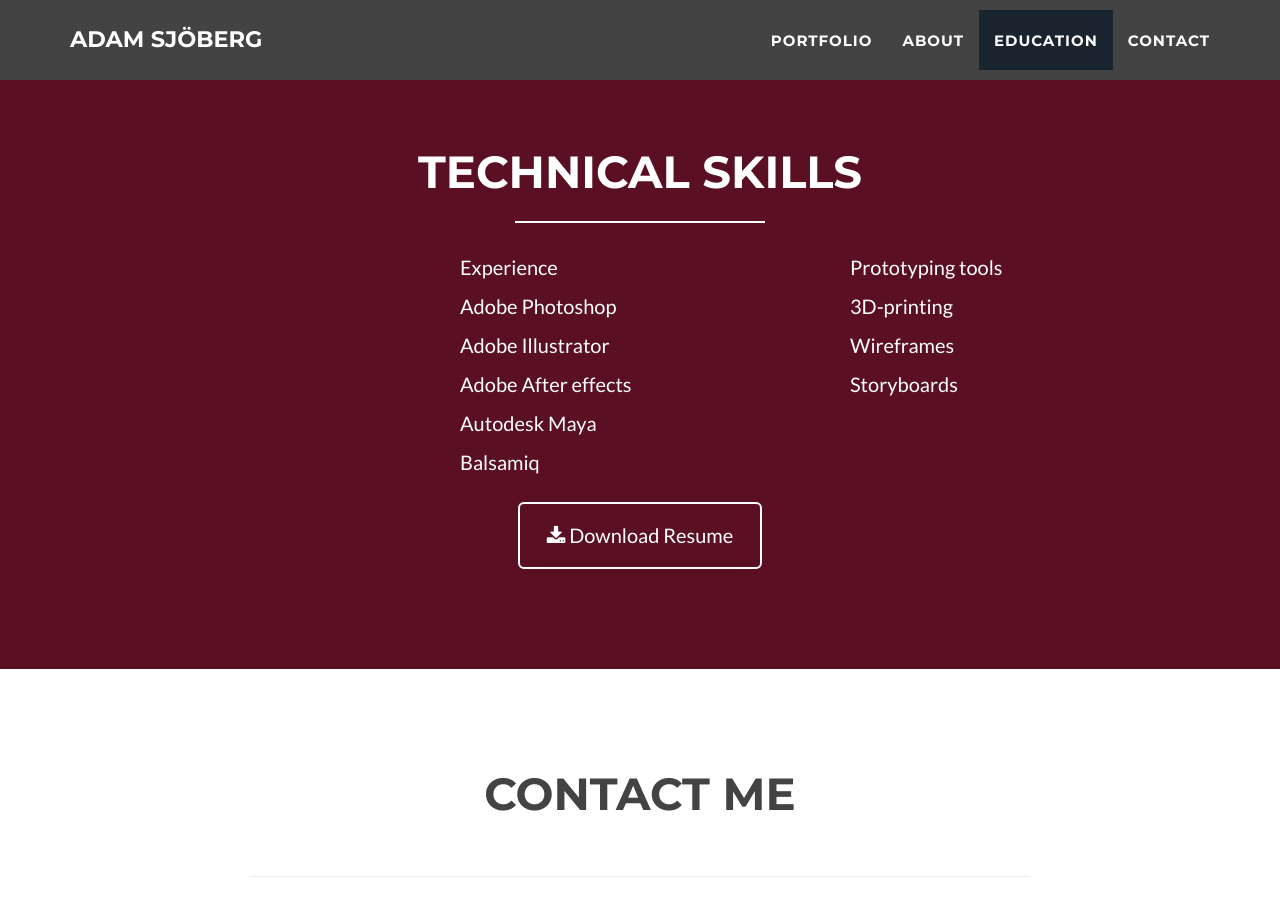
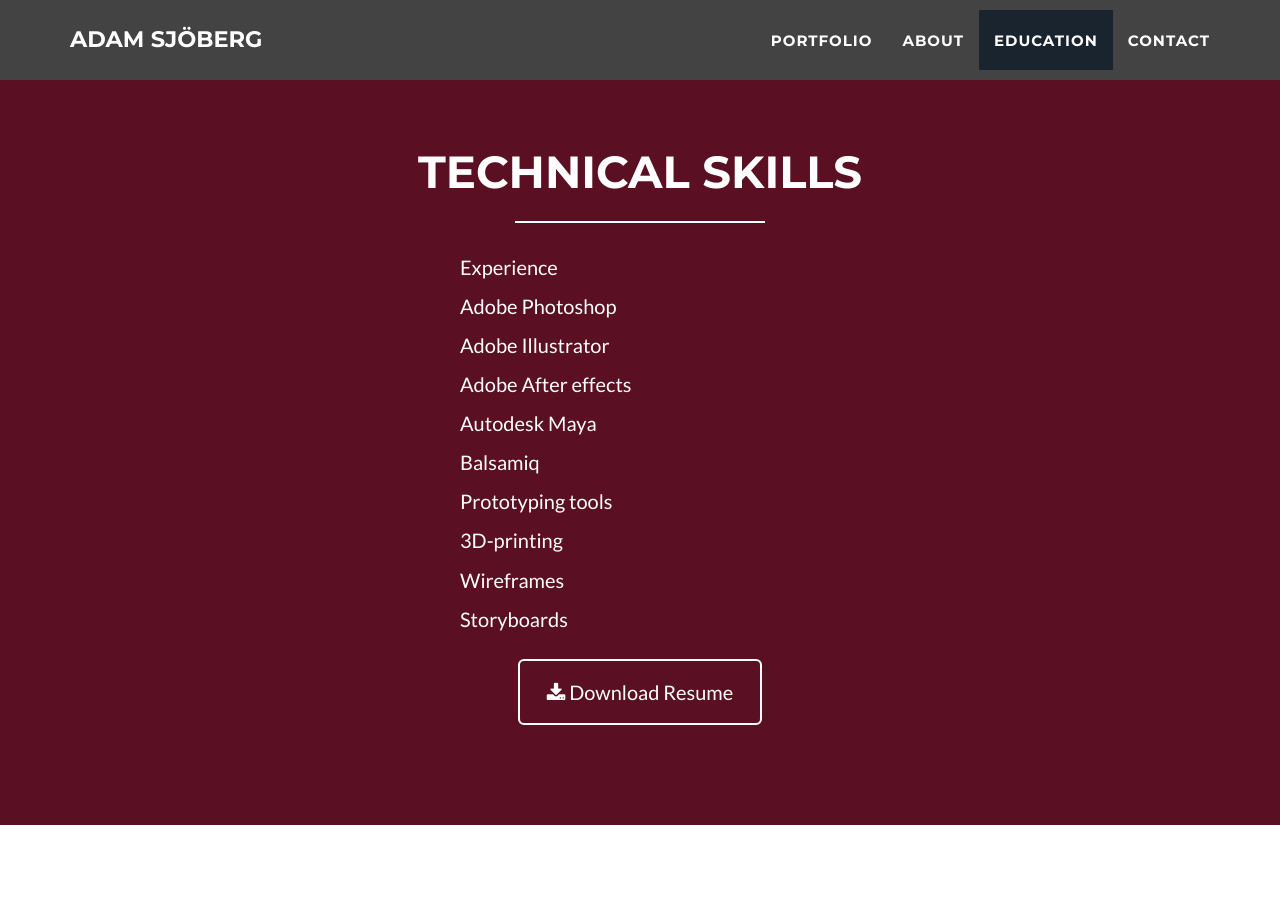
Before and after one commit to Adamsjoberg/Adamsjoberg.github.io, a Jekyll site: the page built from index.html, in a window 1280 px wide and 900 px high, scrolled down 3186 px. Built offline with Jekyll 4.4.1, drawn with Linux system fonts in a browser that asks for light colours.

Commit message:
offset-4

```diff
--- a/_includes/skills.html
+++ b/_includes/skills.html
@@ -16,7 +16,7 @@
                     <p>Autodesk Maya</p>
                     <p>Balsamiq</p>
                 </div>
-                <div class="col-lg-4">
+                <div class="col-lg-4 col-lg-offset-4">
                     <p>Prototyping tools</p>
                     <p>3D-printing</p>
                     <p>Wireframes</p>
```
